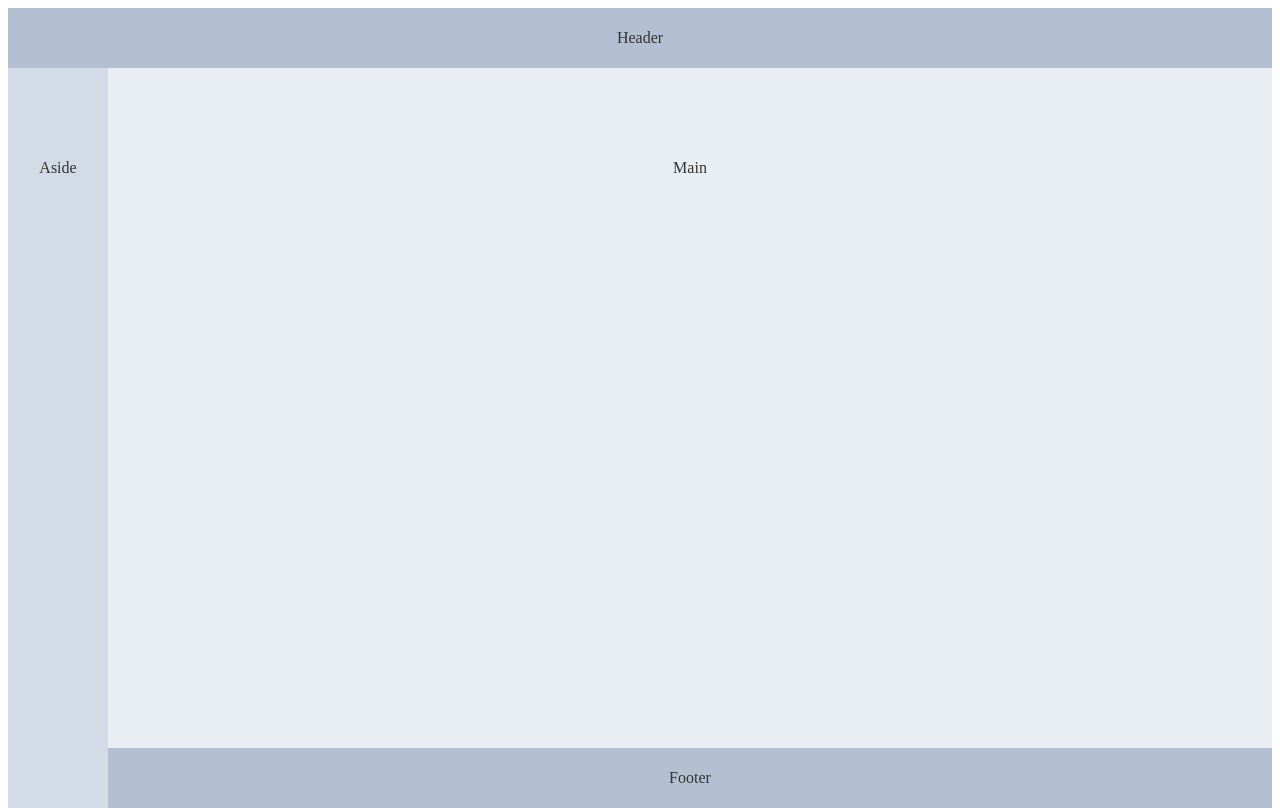
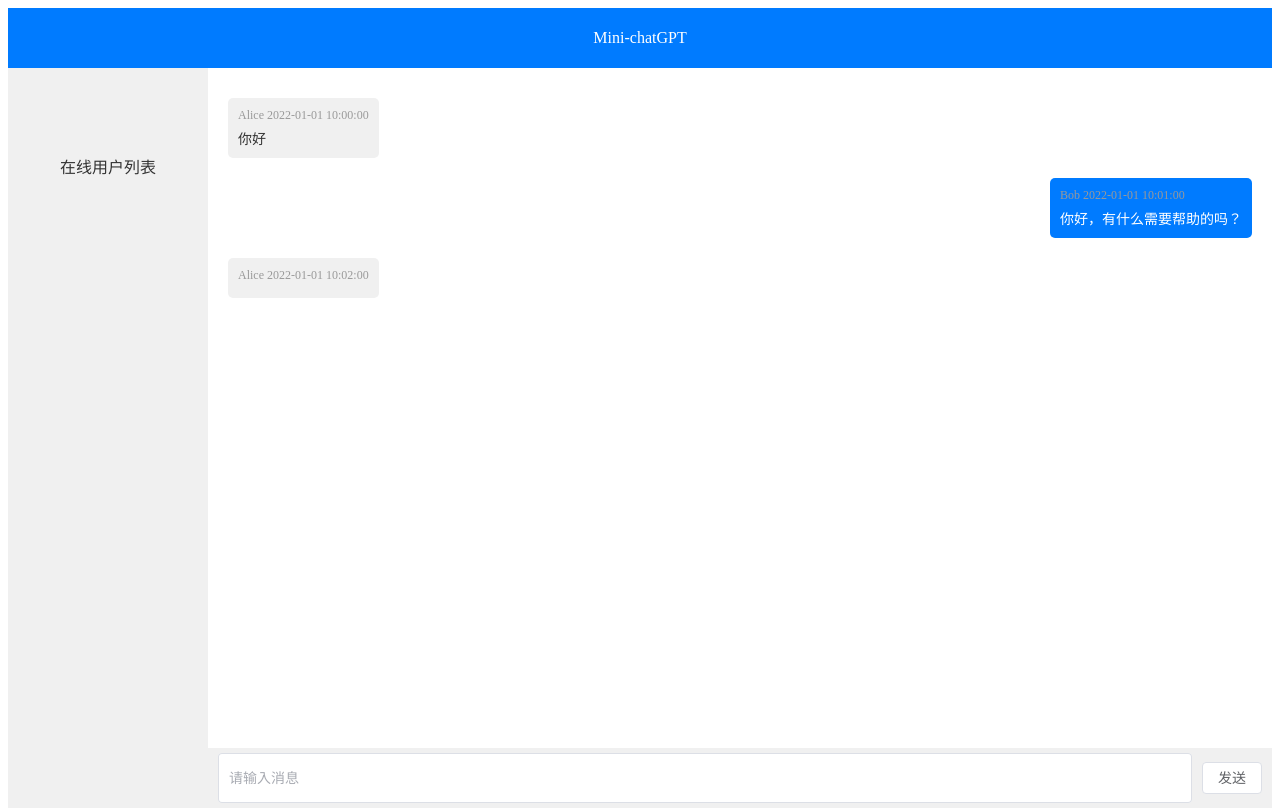
Before and after one commit to Miraclys/front-end, a Vue app: page / in a window 1280 px wide. Built offline with nearby package versions, Linux system fonts and the light colour scheme.

Commit message:
3-12-13-14

```diff
--- a/src/App.vue
+++ b/src/App.vue
@@ -1,19 +1,27 @@
 <template>
-  <div class="common-layout">
+  <div class="chat-layout">
     <el-container>
-      <el-header>Header</el-header>
+      <el-header class="header">
+        Mini-chatGPT
+      </el-header>
       <el-container>
-        <el-aside width="100px">
-          Aside
+        <el-aside width="200px" class="aside">
+          在线用户列表
         </el-aside>
 
         <el-container>
           <el-main>
-            Main
+            <div class="chat-window">
+              <div class="chat-bubble" v-for="(message, index) in messages" :key="index">
+                <div class="message-info">{{message.username}} {{message.time}}</div>
+                <div class="message-content">{{message.content}}</div>
+              </div>
+            </div>
           </el-main>
 
-          <el-footer>
-            Footer
+          <el-footer class="footer">
+            <el-input v-model="input" placeholder="请输入消息" clearable size="medium" style="height: 50px; flex: 1;"/>
+            <el-button class="send-button" @click="sendMessage">发送</el-button>
           </el-footer>
 
         </el-container>
@@ -27,34 +35,112 @@
     height: 100%;
   }
 
-  .common-layout {
+  .chat-layout {
     height: 100vh;
+    display: flex;
+    flex-direction: column;
   }
 
   .el-container {
     height: 100%;
   }
 
-  .el-header,
-  .el-footer {
-    background-color: #b3c0d1; color: #333; text-align: center; line-height: 60px;
+  .header {
+    background-color: #007bff;
+    color: #fff;
+    text-align: center;
+    line-height: 60px;
   }
 
-  .el-aside {
-    background-color: #d3dce6; color: #333; text-align: center; line-height: 200px;
+  .aside {
+    background-color: #f0f0f0;
+    color: #333;
+    text-align: center;
+    line-height: 200px;
   }
 
   .el-main {
-    background-color: #e9eef3; color: #333; text-align: center; line-height: 160px;
+    background-color: #fff;
+    color: #333;
+    padding: 20px;
+    overflow-y: auto;
   }
 
-  .el-menu {
-    background-color: #d3dce6;
+  .chat-window {
+    display: flex;
+    flex-direction: column;
+  }
+
+  .chat-bubble {
+    margin: 10px 0;
+    max-width: 60%;
+    align-self: flex-start;
+    border-radius: 5px;
+    padding: 10px;
+    background-color: #f0f0f0;
+  }
+
+  .chat-bubble:nth-child(even) {
+    align-self: flex-end;
+    background-color: #007bff;
+    color: #fff;
+  }
+
+  .message-info {
+    font-size: 12px;
+    color: #999;
+    margin-bottom: 5px;
+  }
+
+  .message-content {
+    font-size: 14px;
+  }
+
+  .footer {
+    display: flex;
+    align-items: center;
+    background-color: #f0f0f0;
+    padding: 10px;
+  }
+
+  .send-button {
+    margin-left: 10px;
   }
 </style>
 
 <script>
   export default {
-    name: "App",
+
+    sendMessage() {
+      const message = this.input;
+      const time = new Date().toLocaleTimeString();
+      const newRecord = { time, content: message };
+      this.records.push(newRecord);
+      console.log(`发送消息：${message}，时间：${time}`);
+      this.input = '';
+    },
+
+    name: "ChatRoom",
+    data() {
+      return {
+        input: "",
+        messages: [
+          {
+            username: "Alice",
+            time: "2022-01-01 10:00:00",
+            content: "你好"
+          },
+          {
+            username: "Bob",
+            time: "2022-01-01 10:01:00",
+            content: "你好，有什么需要帮助的吗？"
+          },
+          {
+            username: "Alice",
+            time: "2022-01-01 10:02:00",
+          }
+        ]
+      }
+    }
   }
 </script>
```
